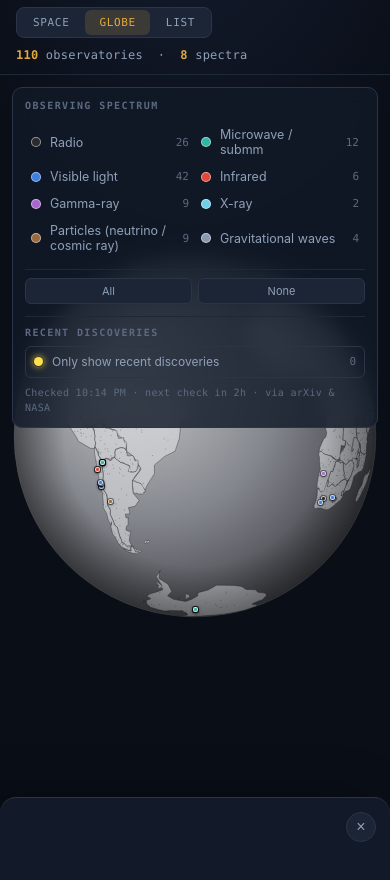
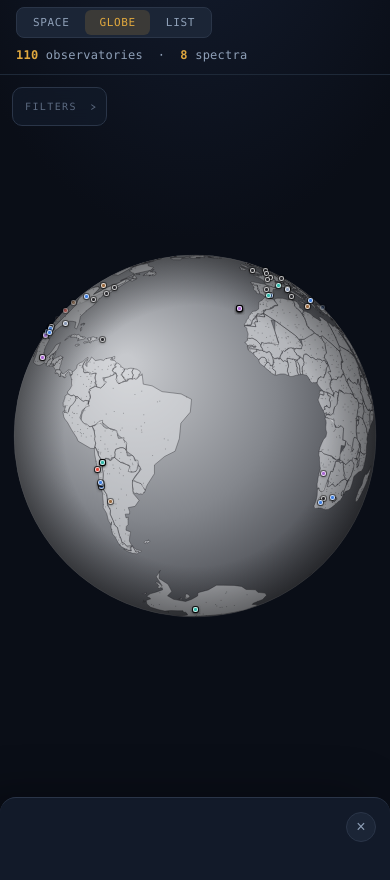
Before and after one commit to joeykstein-bit/telescope-explorer, a plain HTML site: page index.html in a window 390 px wide. Shown: the part 47-927 px from the top of the page. Drawn offline with Linux system fonts and the light colour scheme; no server answers; animation ran at ten frames a second.

Commit message:
Add collapsible filters panel, remove All/None buttons
The Observing Spectrum / Recent Discoveries panel dominated the
screen on mobile, so it now collapses to a compact "Filters" pill
via a toggle, defaulting collapsed on phone-width screens and
remembering the user's preference. Also drops the redundant All/None
category buttons.

Co-Authored-By: Claude Sonnet 5 <noreply@anthropic.com>

```diff
--- a/index.html
+++ b/index.html
@@ -318,7 +318,6 @@
     padding:5px 12px 5px 8px;
   }
   body[data-view="list"] .chip .count{ margin-left:1px; }
-  body[data-view="list"] .legend-actions{ max-width:180px; }
 
   .list-search-row{
     display:flex;
@@ -418,8 +417,41 @@
     padding:12px;
     display:flex;
     flex-direction:column;
+  }
+  .legend-toggle{
+    display:flex;
+    align-items:center;
+    justify-content:space-between;
+    gap:8px;
+    width:100%;
+    background:none;
+    border:none;
+    padding:0;
+    margin:0;
+    cursor:pointer;
+    font-family:var(--mono);
+    font-size:10px;
+    letter-spacing:0.14em;
+    text-transform:uppercase;
+    color:var(--text-faint);
+  }
+  .legend-toggle:hover{ color:var(--text); }
+  .legend-toggle:focus-visible{ outline:2px solid var(--focus); outline-offset:2px; }
+  .legend-toggle-icon{
+    display:inline-flex;
+    font-size:13px;
+    line-height:1;
+    transition:transform 160ms ease;
+  }
+  .legend.collapsed .legend-toggle-icon{ transform:rotate(-90deg); }
+  .legend-body{
+    display:flex;
+    flex-direction:column;
     gap:2px;
-  }
+    margin-top:12px;
+  }
+  .legend.collapsed{ width:auto; }
+  .legend.collapsed .legend-body{ display:none; }
   .legend h2{
     font-family:var(--mono);
     font-size:10px;
@@ -463,26 +495,6 @@
   }
   .chip[aria-pressed="false"]{ opacity:0.4; }
   .chip[aria-pressed="false"] .swatch{ opacity:0.5; }
-
-  .legend-actions{
-    display:flex;
-    gap:6px;
-    margin-top:8px;
-    padding-top:8px;
-    border-top:1px solid var(--border-soft);
-  }
-  .legend-actions button{
-    flex:1;
-    background:var(--surface-2);
-    border:1px solid var(--border);
-    color:var(--text-muted);
-    font-family:var(--sans);
-    font-size:11px;
-    padding:5px 0;
-    border-radius:6px;
-    cursor:pointer;
-  }
-  .legend-actions button:hover{ color:var(--text); border-color:var(--text-faint); }
 
   .legend-discoveries{
     margin-top:10px;
@@ -724,6 +736,7 @@
     .wordmark h1{ font-size:21px; }
     .wordmark .tag{ display:none; }
     .legend{ width:auto; left:12px; right:12px; top:12px; }
+    .legend.collapsed{ right:auto; }
     .legend .grid-chips{
       display:grid;
       grid-template-columns:1fr 1fr;
@@ -783,13 +796,14 @@
       <div class="hint">Click a marker for details</div>
     </div>
 
-    <nav class="legend" aria-label="Filter by observing spectrum">
+    <nav class="legend" id="legendPanel" aria-label="Filter by observing spectrum">
+      <button type="button" class="legend-toggle" id="legendToggle" aria-expanded="true" aria-controls="legendBody">
+        <span class="legend-toggle-label">Filters</span>
+        <span class="legend-toggle-icon" aria-hidden="true">&#8964;</span>
+      </button>
+      <div class="legend-body" id="legendBody">
         <h2>Observing spectrum</h2>
         <div class="grid-chips" id="chips"></div>
-      <div class="legend-actions">
-        <button type="button" id="btnAll">All</button>
-        <button type="button" id="btnNone">None</button>
-      </div>
         <div class="legend-discoveries">
           <h2>Recent discoveries</h2>
           <button type="button" class="discovery-toggle" id="discoveryToggle" aria-pressed="false">
@@ -798,6 +812,7 @@
             <span class="count" id="discoveryCount">0</span>
           </button>
           <div class="discovery-status" id="discoveryStatus">Checking for new discoveries&hellip;</div>
+        </div>
       </div>
     </nav>
 
@@ -1755,6 +1770,29 @@ const LAND=[[[180,-16.1,180,-16.6,179.4,-16.8,178.7,-17,178.6,-16.6,179.1,-16.4,
     requestAnimationFrame(tick);
   }
 
+  /* ---------------- legend collapse ---------------- */
+
+  var LEGEND_COLLAPSE_KEY = 'telescopeExplorer.legendCollapsed';
+  var legendPanel = document.getElementById('legendPanel');
+  var legendToggle = document.getElementById('legendToggle');
+
+  function setLegendCollapsed(collapsed){
+    legendPanel.classList.toggle('collapsed', collapsed);
+    legendToggle.setAttribute('aria-expanded', String(!collapsed));
+    try { localStorage.setItem(LEGEND_COLLAPSE_KEY, collapsed ? '1' : '0'); } catch(e){}
+  }
+
+  (function initLegendCollapse(){
+    var saved = null;
+    try { saved = localStorage.getItem(LEGEND_COLLAPSE_KEY); } catch(e){}
+    var collapsed = saved !== null ? saved === '1' : window.matchMedia('(max-width: 760px)').matches;
+    setLegendCollapsed(collapsed);
+  })();
+
+  legendToggle.addEventListener('click', function(){
+    setLegendCollapsed(!legendPanel.classList.contains('collapsed'));
+  });
+
   /* ---------------- legend / filters ---------------- */
 
   var chipsEl = document.getElementById('chips');
@@ -1777,21 +1815,6 @@ const LAND=[[[180,-16.1,180,-16.6,179.4,-16.8,178.7,-17,178.6,-16.6,179.1,-16.4,
     }(key, btn));
     chipsEl.appendChild(btn);
     chipEls[key] = btn;
-  });
-
-  document.getElementById('btnAll').addEventListener('click', function(){
-    Object.keys(CATS).forEach(function(k){
-      activeFilters[k] = true;
-      chipEls[k].setAttribute('aria-pressed','true');
-    });
-    renderList();
-  });
-  document.getElementById('btnNone').addEventListener('click', function(){
-    Object.keys(CATS).forEach(function(k){
-      activeFilters[k] = false;
-      chipEls[k].setAttribute('aria-pressed','false');
-    });
-    renderList();
   });
 
   /* ---------------- detail panel ---------------- */
```
Lines whose indentation alone changed are shown as unchanged.
